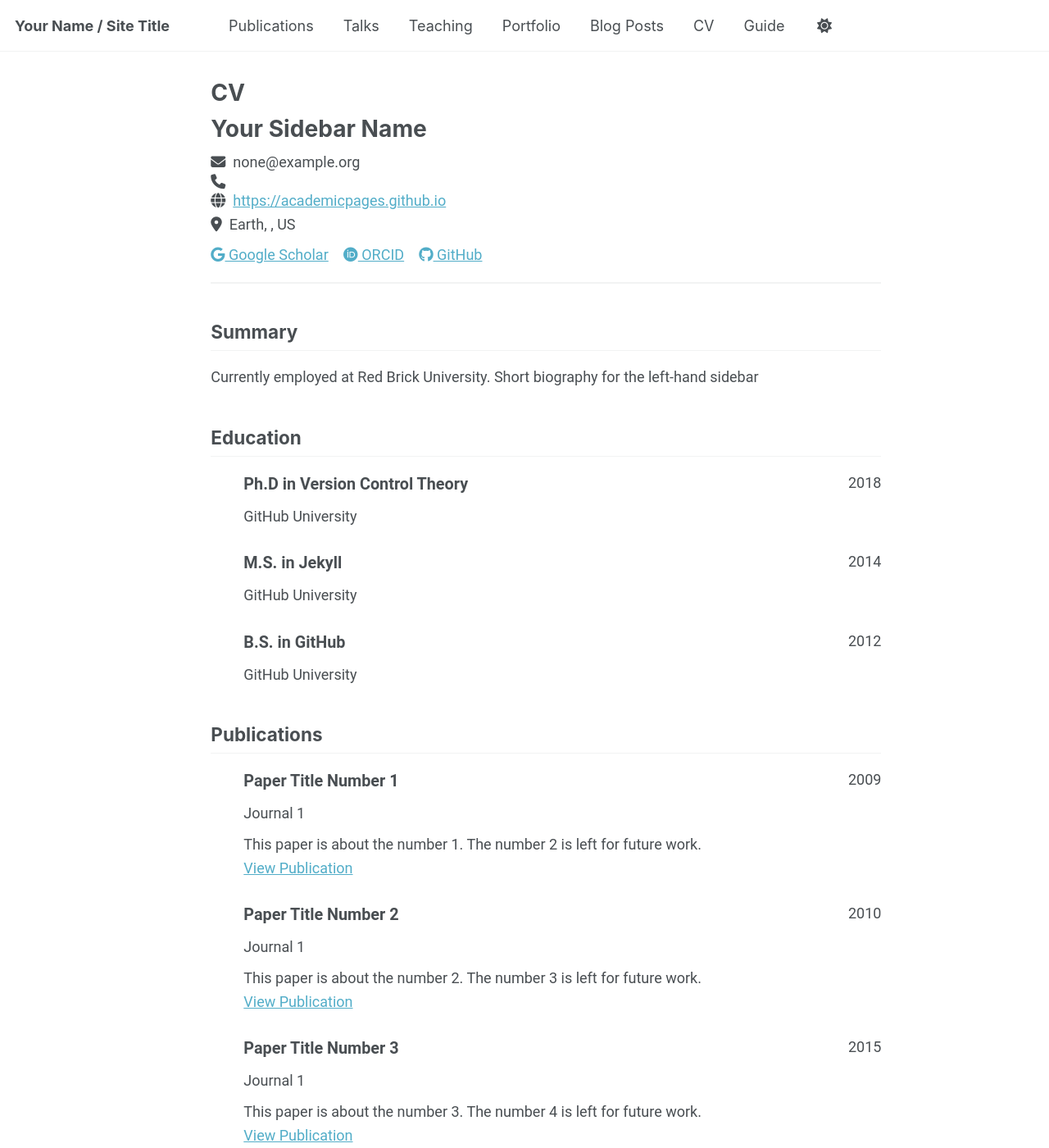
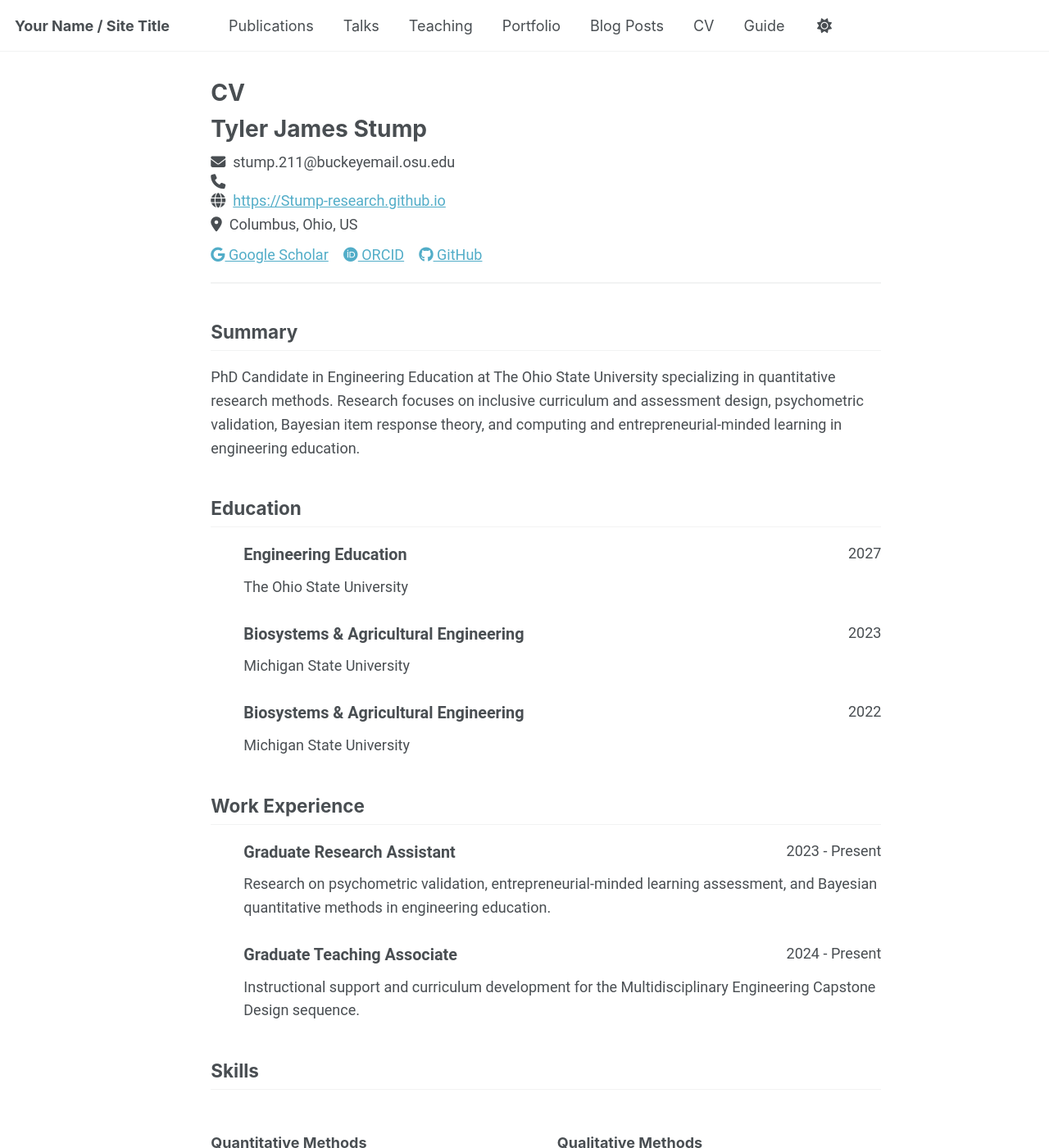
Before and after one commit to StumpTyl/Stump-research.github.io, a Jekyll site: the page built from _pages/cv-json.md, in a window 1280 px wide and 1400 px high. Shown: the whole window at 82% size. Built offline with Jekyll 4.4.1, drawn with Linux system fonts in a browser that asks for light colours; a script bundle is joined from its source files by our own code; library files that are not in the unit come from our copies; some of the changed text lies outside the part shown.

Commit message:
Update cv.json

```diff
--- a/_data/cv.json
+++ b/_data/cv.json
@@ -1,152 +1,178 @@
+
 {
   "basics": {
-    "name": "Your Sidebar Name",
-    "email": "none@example.org",
+    "name": "Tyler James Stump",
+    "email": "stump.211@buckeyemail.osu.edu",
     "phone": "",
-    "website": "https://academicpages.github.io",
-    "summary": "Currently employed at Red Brick University. Short biography for the left-hand sidebar",
+    "website": "https://Stump-research.github.io",
+    "summary": "PhD Candidate in Engineering Education at The Ohio State University specializing in quantitative research methods. Research focuses on inclusive curriculum and assessment design, psychometric validation, Bayesian item response theory, and computing and entrepreneurial-minded learning in engineering education.",
     "location": {
       "address": "",
       "postalCode": "",
-      "city": "Earth",
+      "city": "Columbus",
       "countryCode": "US",
-      "region": ""
+      "region": "Ohio"
     },
     "profiles": [
       {
         "network": "Google Scholar",
         "username": "",
-        "url": "https://scholar.google.com/citations?user=PS_CX0AAAAAJ"
+        "url": "https://scholar.google.com"
       },
       {
         "network": "ORCID",
-        "username": "",
-        "url": "https://orcid.org/yourorcidurl"
+        "username": "0000-0002-1264-858X",
+        "url": "https://orcid.org/0000-0002-1264-858X"
       },
       {
         "network": "GitHub",
-        "username": "academicpages",
-        "url": "https://github.com/academicpages"
+        "username": "YOURUSERNAME",
+        "url": "https://github.com/YOURUSERNAME"
       }
     ]
   },
-  "work": [],
+
+  "work": [
+    {
+      "position": "Graduate Research Assistant",
+      "institution": "The Ohio State University",
+      "department": "Engineering Education",
+      "startDate": "2023",
+      "endDate": "Present",
+      "summary": "Research on psychometric validation, entrepreneurial-minded learning assessment, and Bayesian quantitative methods in engineering education."
+    },
+    {
+      "position": "Graduate Teaching Associate",
+      "institution": "The Ohio State University",
+      "department": "Engineering Education",
+      "startDate": "2024",
+      "endDate": "Present",
+      "summary": "Instructional support and curriculum development for the Multidisciplinary Engineering Capstone Design sequence."
+    }
+  ],
+
   "education": [
     {
-      "institution": "GitHub University",
-      "area": "Ph.D in Version Control Theory",
-      "studyType": "",
-      "startDate": "",
-      "endDate": "2018",
+      "institution": "The Ohio State University",
+      "area": "Engineering Education",
+      "studyType": "Ph.D.",
+      "startDate": "2023",
+      "endDate": "2027",
       "gpa": null,
-      "courses": []
+      "courses": [],
+      "thesis": "“Informing Our Prior Beliefs”: Actualizing Bayesian Item Response Theory as a Critical Quantitative Methodology of Validation for the MATLAB Concept Inventory (MCS1)"
     },
     {
-      "institution": "GitHub University",
-      "area": "M.S. in Jekyll",
-      "studyType": "",
-      "startDate": "",
-      "endDate": "2014",
+      "institution": "Michigan State University",
+      "area": "Biosystems & Agricultural Engineering",
+      "studyType": "M.S.",
+      "startDate": "2021",
+      "endDate": "2023",
       "gpa": null,
-      "courses": []
+      "courses": [],
+      "thesis": "Understanding the Limit: A Reverse Quantitative Microbial Risk Assessment to Investigate Low-Level Concentrations of Listeria Monocytogenes in Apple Packinghouses"
     },
     {
-      "institution": "GitHub University",
-      "area": "B.S. in GitHub",
-      "studyType": "",
-      "startDate": "",
-      "endDate": "2012",
+      "institution": "Michigan State University",
+      "area": "Biosystems & Agricultural Engineering",
+      "studyType": "B.S.",
+      "startDate": "2018",
+      "endDate": "2022",
       "gpa": null,
       "courses": []
     }
   ],
-  "skills": [],
-  "languages": [],
-  "interests": [],
-  "references": [],
+
+  "skills": [
+    {
+      "name": "Quantitative Methods",
+      "keywords": [
+        "Bayesian Item Response Theory",
+        "Structural Equation Modeling",
+        "Confirmatory Factor Analysis",
+        "Multilevel Modeling",
+        "Psychometric Validation",
+        "Quantitative Microbial Risk Assessment"
+      ]
+    },
+    {
+      "name": "Qualitative Methods",
+      "keywords": [
+        "Thematic Analysis",
+        "Grounded Theory",
+        "Collaborative Autoethnography",
+        "A priori and Axial Coding"
+      ]
+    },
+    {
+      "name": "Programming & Software",
+      "keywords": [
+        "R",
+        "MATLAB",
+        "SPSS",
+        "Mplus"
+      ]
+    }
+  ],
+
   "publications": [
     {
-      "name": "Paper Title Number 1",
-      "publisher": "Journal 1",
-      "releaseDate": "2009-10-01",
-      "website": "https://academicpages.github.io/files/paper1.pdf",
-      "summary": "This paper is about the number 1. The number 2 is left for future work."
+      "name": "Development of dose-response models for the ingestion route of exposure to Listeria monocytogenes for pregnant people",
+      "publisher": "Risk Analysis",
+      "releaseDate": "2026-01-01",
+      "website": "",
+      "summary": "Development of probabilistic dose-response models supporting microbial risk assessment for vulnerable populations."
     },
     {
-      "name": "Paper Title Number 2",
-      "publisher": "Journal 1",
-      "releaseDate": "2010-10-01",
-      "website": "https://academicpages.github.io/files/paper2.pdf",
-      "summary": "This paper is about the number 2. The number 3 is left for future work."
+      "name": "Produce Safety Behaviors, Motivators, Barriers, and Beliefs in Pediatric Cancer Patient Caretakers",
+      "publisher": "Journal of Food Protection",
+      "releaseDate": "2024-01-01",
+      "website": "",
+      "summary": "Mixed-methods analysis of food safety behaviors and beliefs among caretakers of pediatric cancer patients."
     },
     {
-      "name": "Paper Title Number 3",
-      "publisher": "Journal 1",
-      "releaseDate": "2015-10-01",
-      "website": "https://academicpages.github.io/files/paper3.pdf",
-      "summary": "This paper is about the number 3. The number 4 is left for future work."
-    },
-    {
-      "name": "Paper Title Number 4",
-      "publisher": "GitHub Journal of Bugs",
-      "releaseDate": "2024-02-17",
-      "website": "https://academicpages.github.io/files/paper3.pdf",
-      "summary": "This paper is about fixing template issue #693."
+      "name": "Infusing an Entrepreneurial Mindset into Multidisciplinary Capstone Curriculum",
+      "publisher": "International Journal for Engineering Education",
+      "releaseDate": "2024-01-01",
+      "website": "",
+      "summary": "Alignment of entrepreneurial-minded learning objectives with ABET outcomes in multidisciplinary capstone design."
     }
   ],
+
   "presentations": [
     {
-      "name": "Talk 1 on Relevant Topic in Your Field",
-      "event": "UC San Francisco, Department of Testing",
-      "date": "2012-03-01",
-      "location": "San Francisco, CA, USA",
+      "name": "Supporting Student Transitions through Pedagogical Innovation in Engineering Education",
+      "event": "Virginia Tech Invited Speaker Seminar Series",
+      "date": "2024-03-15",
+      "location": "Blacksburg, VA, USA",
       "description": ""
     },
     {
-      "name": "Tutorial 1 on Relevant Topic in Your Field",
-      "event": "UC-Berkeley Institute for Testing Science",
-      "date": "2013-03-01",
-      "location": "Berkeley, CA, USA",
-      "description": ""
-    },
-    {
-      "name": "Talk 2 on Relevant Topic in Your Field",
-      "event": "London School of Testing",
-      "date": "2014-02-01",
-      "location": "London, UK",
-      "description": ""
-    },
-    {
-      "name": "Conference Proceeding talk 3 on Relevant Topic in Your Field",
-      "event": "Testing Institute of America 2014 Annual Conference",
-      "date": "2014-03-01",
-      "location": "Los Angeles, CA, USA",
+      "name": "The development of dose-response models for oral ingestion of L. monocytogenes for pregnant people",
+      "event": "Society for Risk Analysis Annual Meeting",
+      "date": "2024-12-11",
+      "location": "Washington, DC, USA",
       "description": ""
     }
   ],
+
   "teaching": [
     {
-      "course": "Teaching experience 1",
-      "institution": "University 1, Department",
-      "date": "2014-01-01",
-      "role": "Undergraduate course",
-      "description": ""
-    },
-    {
-      "course": "Teaching experience 2",
-      "institution": "University 1, Department",
-      "date": "2015-01-01",
-      "role": "Workshop",
-      "description": ""
+      "course": "Multidisciplinary Engineering Capstone Design I & II",
+      "institution": "The Ohio State University, Engineering Education",
+      "date": "2024-01-01",
+      "role": "Graduate Teaching Associate",
+      "description": "Instructional support, assessment design, and mentoring for multidisciplinary student teams."
     }
   ],
-  "portfolio": [
-    {
-      "name": "Portfolio item number 1",
-      "category": "portfolio",
-      "date": "",
-      "url": "",
-      "description": "Short description of portfolio item number 1<br/><img src='/images/500x300.png'>"
-    }
-  ]
+
+  "interests": [
+    "Inclusive Assessment Design",
+    "Engineering Education Research",
+    "Psychometrics",
+    "Computing Education",
+    "Entrepreneurial Minded Learning"
+  ],
+
+  "references": []
 }
```
